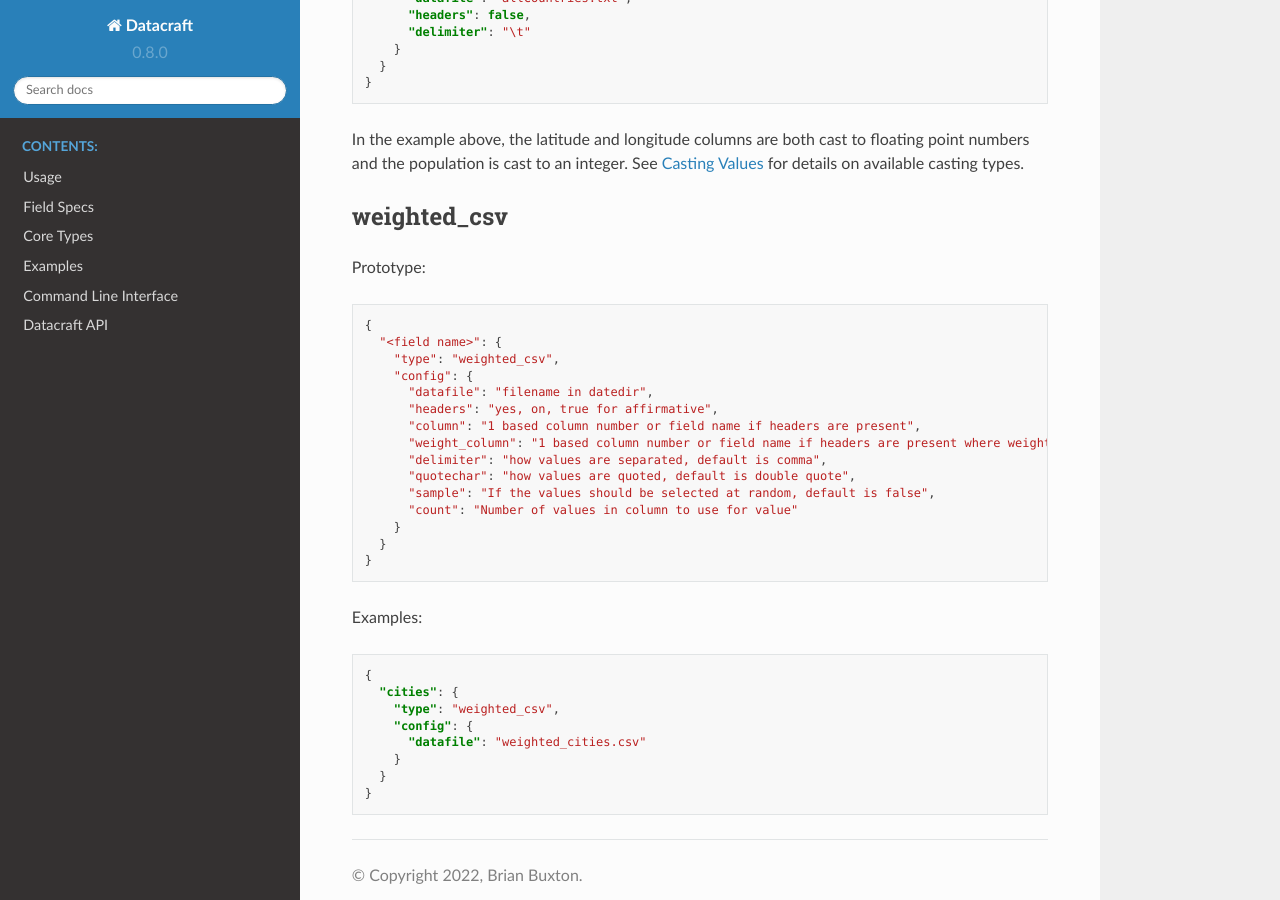
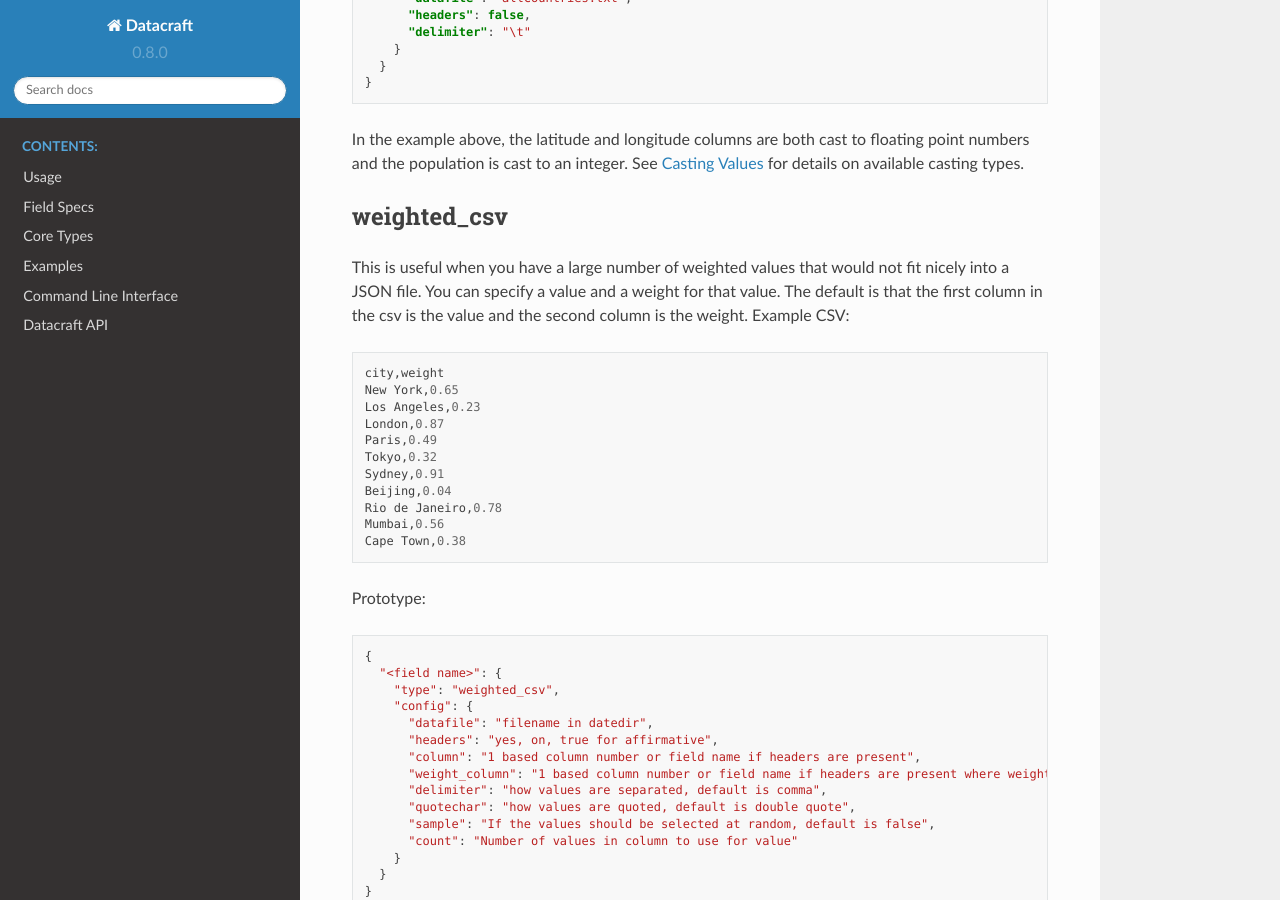
Before and after one commit to bbux-dev/datacraft, a Sphinx documentation site: the page built from docs/source/types/csv.rst, in a window 1280 px wide and 900 px high, scrolled down 2350 px. Built offline with Sphinx 7.4.7 and the Read the Docs theme 2.0.0, drawn with Linux system fonts in a browser that asks for light colours.

Commit message:
Some docs clean up

```diff
--- a/docs/source/types/char_class.rst
+++ b/docs/source/types/char_class.rst
@@ -48,12 +48,14 @@ Prototype:
     {
       "<field name>": {
         "type": "char_class":
+        "data": <char_class_name>,
         or
         "type": "cc-<char_class_name>",
-        "data": <char_class_name>,
         or
+        "type": "char_class":
         "data": <string with custom set of characters to sample from>
         or
+        "type": "char_class":
         "data": [<char_class_name1>, <char_class_name2>, ..., <custom characters>]
         "config":{
           "exclude": <string of characters to exclude from output>,
--- a/docs/source/types/csv.rst
+++ b/docs/source/types/csv.rst
@@ -139,6 +139,24 @@ is cast to an integer. See :ref:`casters` for details on available casting types
 weighted_csv
 ^^^^^^^^^^^^
 
+This is useful when you have a large number of weighted values that would not fit nicely into a JSON file. You can
+specify a value and a weight for that value. The default is that the first column in the csv is the value and the
+second column is the weight.  Example CSV:
+
+.. code-block::
+
+    city,weight
+    New York,0.65
+    Los Angeles,0.23
+    London,0.87
+    Paris,0.49
+    Tokyo,0.32
+    Sydney,0.91
+    Beijing,0.04
+    Rio de Janeiro,0.78
+    Mumbai,0.56
+    Cape Town,0.38
+
 Prototype:
 
 .. code-block:: python
--- a/docs/source/types/network.rst
+++ b/docs/source/types/network.rst
@@ -56,7 +56,7 @@ Prototype:
 
     {
       "<field name>": {
-        "type": "ipv4",
+        "type": "ip.precise",
         "config": {
           "cidr": "<valid cidr value>",
         }
--- a/docs/source/types/sample.rst
+++ b/docs/source/types/sample.rst
@@ -11,7 +11,7 @@ Prototype:
       "<field name>": {
         "type": "sample",
         OR
-        "type": "sample", $ <- legacy name
+        "type": "sample",
         "config": {
           "mean": N,
           "stddev": N,
@@ -23,7 +23,7 @@ Prototype:
         },
         "data": ["data", "to", "select", "from"],
         OR
-        "ref": "REF_WITH_DATA_AS_LIST"
+        "ref": "<ref or field with data  as list>"
       }
     }
 
```
